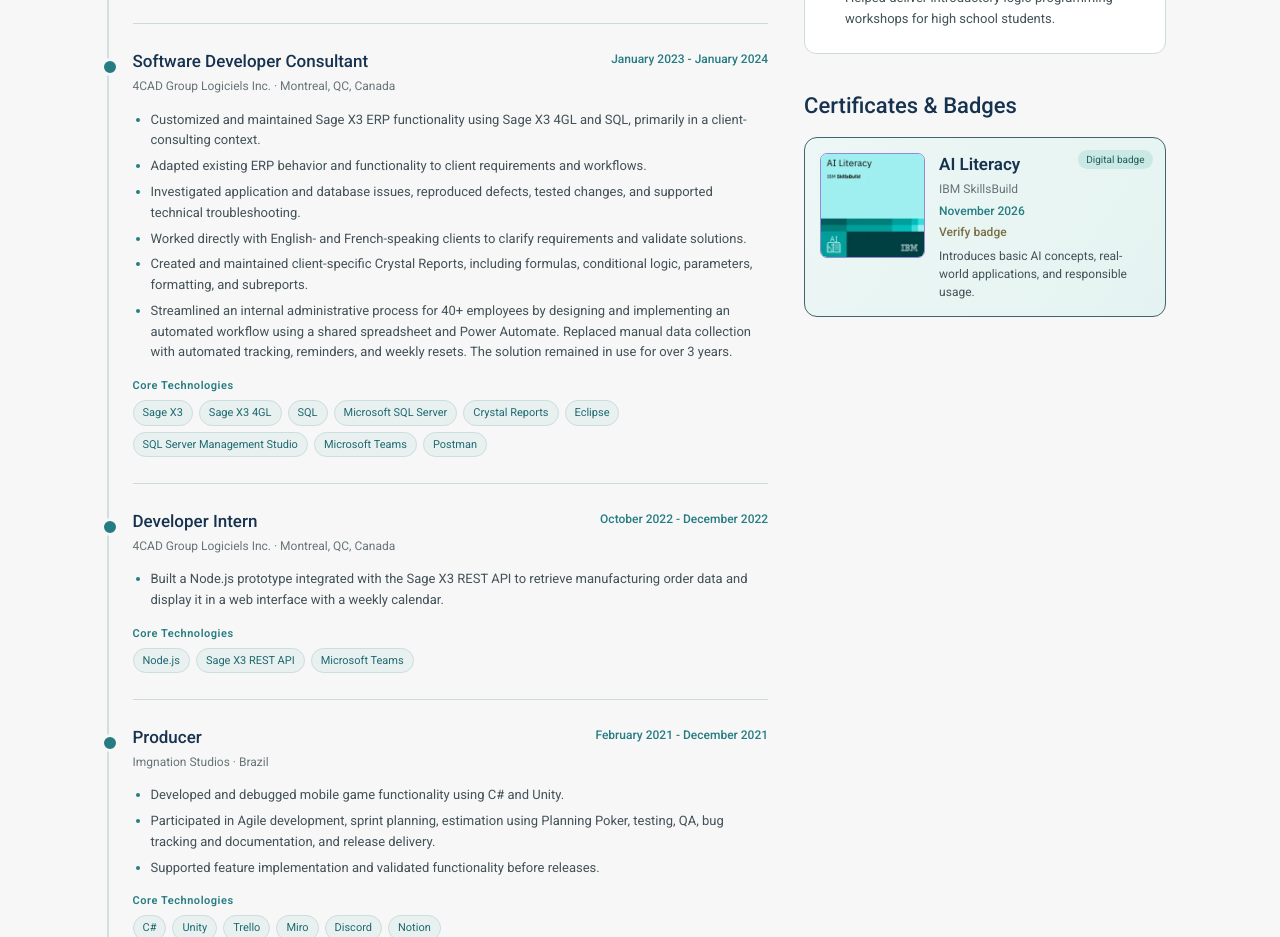
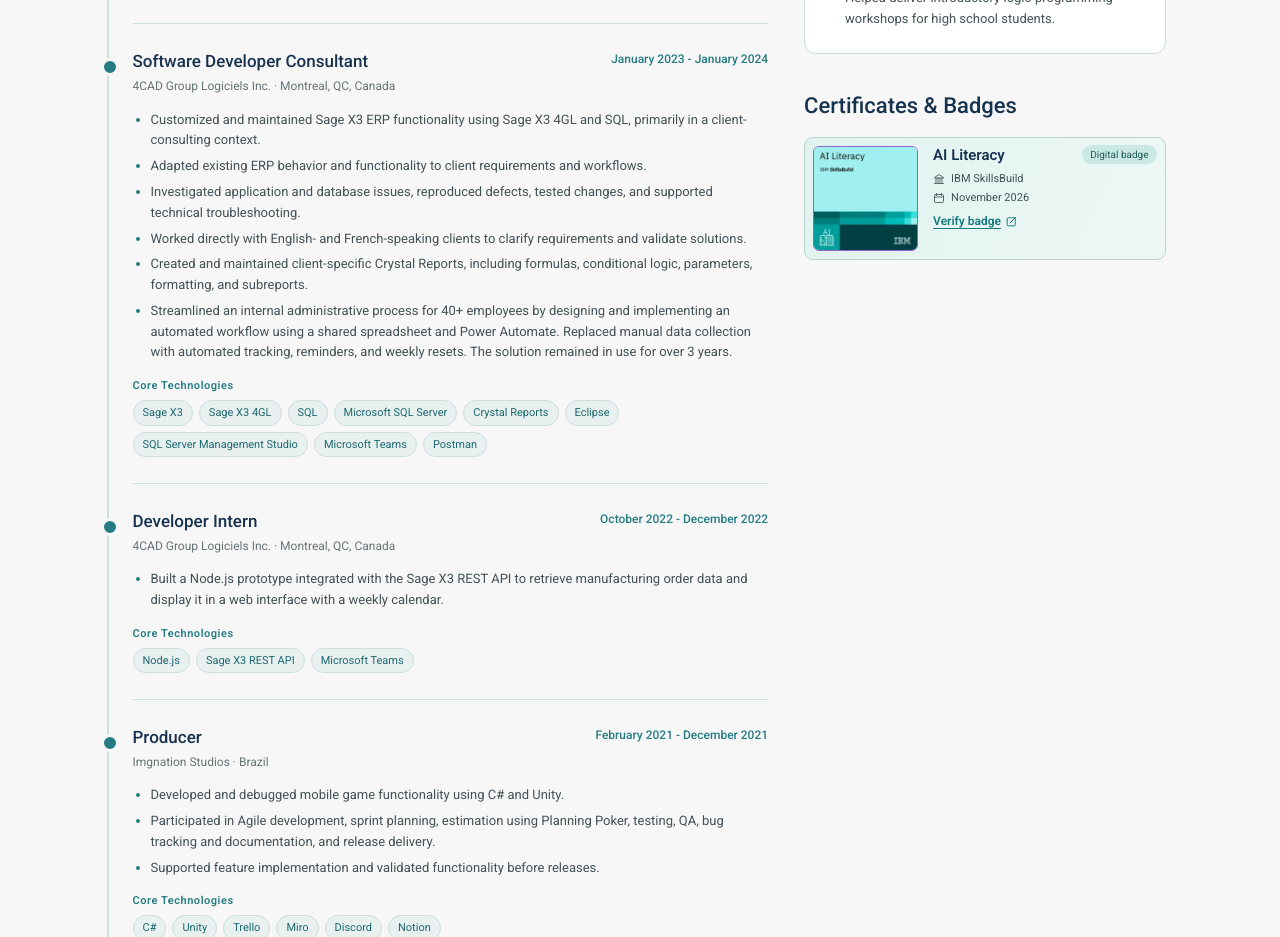
Before and after one commit to Kikasantini/erica-portfolio, a React (Vite) app: page /en/journey in a window 1280 px wide. Shown: the part 1060-1997 px from the top of the page. Built offline with nearby package versions, Linux system fonts and the light colour scheme.

Commit message:
Match compact AI Literacy badge reference with metadata icons and link

```diff
--- a/src/index.css
+++ b/src/index.css
@@ -2848,3 +2848,107 @@ p {
   font-size: 12px;
   line-height: 1.5;
 }
+
+/* Badge reference: dense horizontal card, small metadata icons and cyan link. */
+.journey-page .journey-overview__certificates .certificate-item {
+  grid-template-columns: 105px minmax(0, 1fr);
+  align-items: start;
+  gap: 15px;
+  padding: 8px;
+  border-radius: 9px;
+  border: 1px solid #b8d4d1;
+  background: linear-gradient(115deg, #e1f2ef, #edf8f6);
+}
+:root[data-theme='dark'] .journey-page .journey-overview__certificates .certificate-item {
+  background: linear-gradient(110deg, #203a40 0%, #192d32 100%);
+  border-color: #2d4d54;
+}
+.journey-page .journey-overview__certificates .certificate-item__thumbnail {
+  width: 105px;
+  max-width: 100%;
+  aspect-ratio: 1 / 1;
+  height: auto;
+  border: 1px solid #8d65cc;
+  border-radius: 6px;
+}
+.journey-page .journey-overview__certificates .certificate-item__content {
+  padding: 0;
+}
+.journey-page .journey-overview__certificates .certificate-item__header {
+  align-items: stretch;
+  gap: 3px;
+}
+.journey-page .journey-overview__certificates .certificate-item__header h3 {
+  padding-right: 88px;
+  margin: 0 0 3px;
+  font-size: 15px;
+  line-height: 1.3;
+  font-weight: 600;
+}
+.journey-page .journey-overview__certificates .certificate-item__detail {
+  display: flex;
+  align-items: center;
+  gap: 6px;
+  min-width: 0;
+  margin: 0;
+  color: var(--paragraph-text);
+  font-size: 11px;
+  line-height: 1.45;
+}
+.journey-page .journey-overview__certificates .certificate-item__detail svg {
+  width: 12px;
+  height: 12px;
+  flex: 0 0 12px;
+}
+.journey-page .journey-overview__certificates .certificate-item__kind {
+  top: 7px;
+  right: 8px;
+  padding: 3px 8px;
+  border-radius: 999px;
+  font-size: 10px;
+}
+.journey-page .journey-overview__certificates .certificate-item__link {
+  display: inline-flex;
+  align-items: center;
+  align-self: flex-start;
+  gap: 4px;
+  margin-top: 5px;
+  font-size: 12px;
+  font-weight: 600;
+  color: #137a80;
+  text-decoration: underline;
+  text-underline-offset: 3px;
+}
+:root[data-theme='dark'] .journey-page .journey-overview__certificates .certificate-item__link {
+  color: #69e4dc;
+}
+.journey-page .journey-overview__certificates .certificate-item__link svg {
+  width: 13px;
+  height: 13px;
+  flex: 0 0 13px;
+}
+.journey-page .journey-overview__certificates .certificate-item__link:hover {
+  text-decoration: underline;
+  color: #119ca0;
+}
+@media (max-width: 1100px) {
+  .journey-page .journey-overview__certificates .certificate-item {
+    grid-template-columns: 84px minmax(0, 1fr);
+    gap: 10px;
+  }
+  .journey-page .journey-overview__certificates .certificate-item__thumbnail {
+    width: 84px;
+    max-width: 84px;
+  }
+  .journey-page .journey-overview__certificates .certificate-item__kind {
+    position: absolute;
+    order: 0;
+    margin: 0;
+    font-size: 9px;
+  }
+  .journey-page .journey-overview__certificates .certificate-item__header h3 { padding-right: 79px; }
+}
+@media (max-width: 380px) {
+  .journey-page .journey-overview__certificates .certificate-item__kind { position: static; align-self: flex-start; order: -1; }
+  .journey-page .journey-overview__certificates .certificate-item__header h3 { padding-right: 0; }
+}
--- a/src/pages/Journey.tsx
+++ b/src/pages/Journey.tsx
@@ -143,20 +143,32 @@ export default function Journey() {
                     <div className="certificate-item__header">
                       <span className="certificate-item__kind">{t('digitalBadge')}</span>
                       <h3>{certificate.title}</h3>
-                      <p className="timeline-item__meta">{certificate.issuer}</p>
-                      <div className="certificate-item__period-row">
-                        <p className="timeline-item__period">{certificate.period}</p>
+                      <p className="certificate-item__detail">
+                        <svg aria-hidden="true" viewBox="0 0 24 24" fill="none" stroke="currentColor" strokeWidth="1.7" strokeLinecap="round" strokeLinejoin="round">
+                          <path d="m3 9 9-6 9 6M4 10h16M6 10v9m4-9v9m4-9v9m4-9v9M3 21h18" />
+                        </svg>
+                        <span>{certificate.issuer}</span>
+                      </p>
+                      <p className="certificate-item__detail">
+                        <svg aria-hidden="true" viewBox="0 0 24 24" fill="none" stroke="currentColor" strokeWidth="1.7" strokeLinecap="round" strokeLinejoin="round">
+                          <rect x="3" y="5" width="18" height="16" rx="2"/>
+                          <path d="M7 3v4m10-4v4M3 10h18" />
+                        </svg>
+                        <span>{certificate.period}</span>
+                      </p>
                       <a
                         className="certificate-item__link"
                         href={certificate.credentialUrl}
                         target="_blank"
                         rel="noreferrer"
                       >
-                          {t('verifyCertificate')}
+                        <span>{t('verifyCertificate')}</span>
+                        <svg aria-hidden="true" viewBox="0 0 24 24" fill="none" stroke="currentColor" strokeWidth="1.8" strokeLinecap="round" strokeLinejoin="round">
+                          <path d="M13 5h6v6m0-6-9 9"/>
+                          <path d="M19 13v5a2 2 0 0 1-2 2H6a2 2 0 0 1-2-2V7a2 2 0 0 1 2-2h5"/>
+                        </svg>
                       </a>
                     </div>
-                    </div>
-                    <p className="certificate-item__description">{certificate.description}</p>
                   </div>
                 </article>
               ))}
```
Lines whose indentation alone changed are shown as unchanged.
